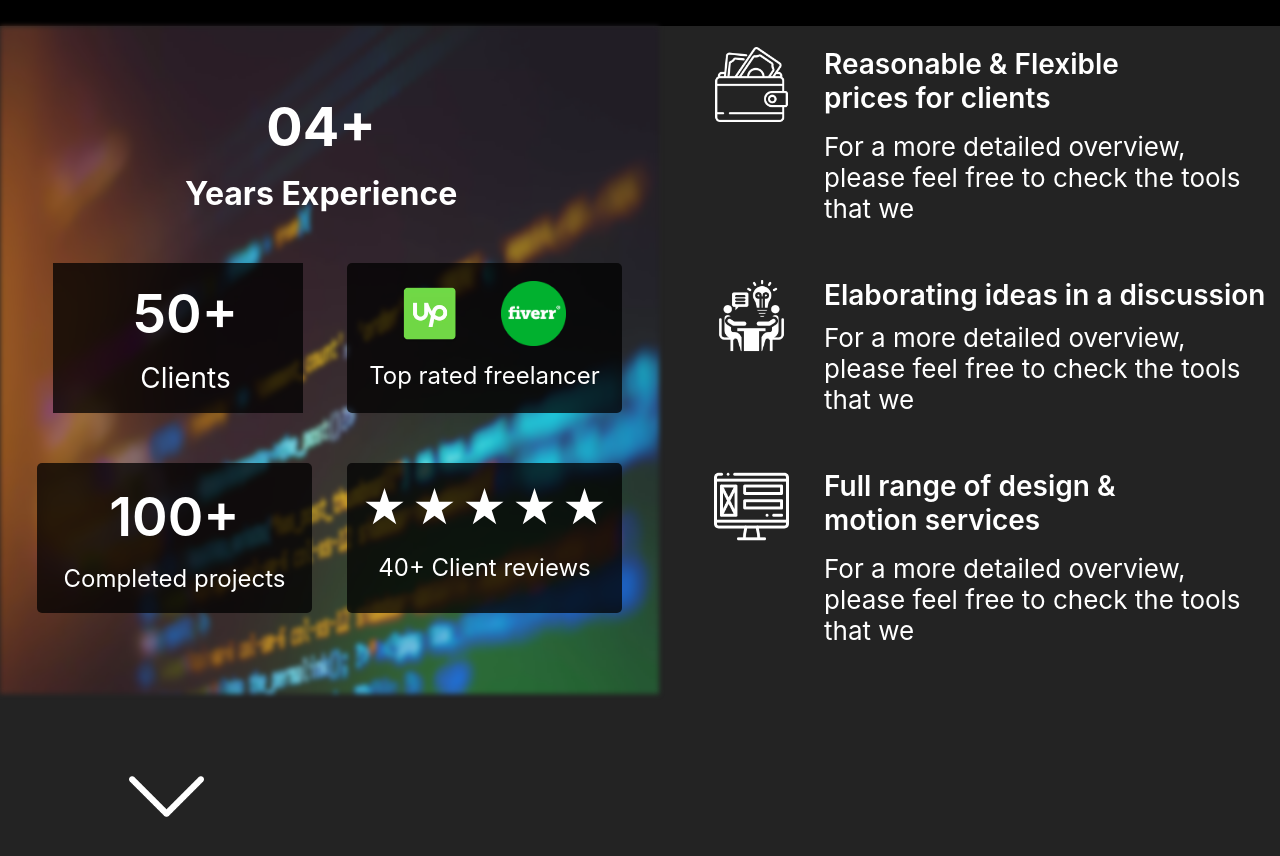
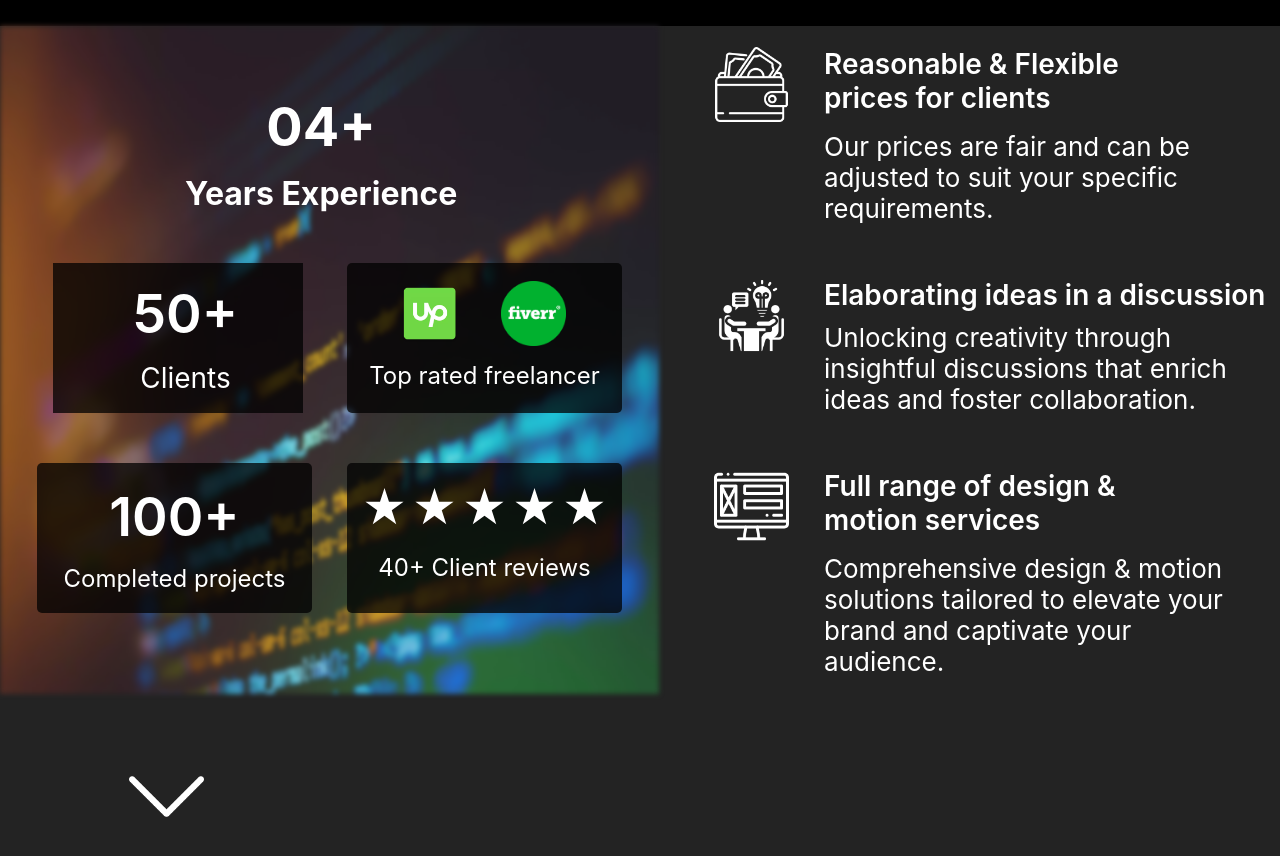
Before and after one commit to Calicanx/rabinty, a React (Vite) app: page / in a window 1280 px wide. Shown: the part 740-1596 px from the top of the page. Built offline with nearby package versions, Linux system fonts and the light colour scheme.

Commit message:
Update Portfolio.jsx

```diff
--- a/src/Portfolio.jsx
+++ b/src/Portfolio.jsx
@@ -95,8 +95,7 @@ export default function Portfolio () {
             </div>
 
             <div className="for-a-more-detailed-overview-please-feel-free-to-check-the-tools-that-we">
-              For a more detailed overview, please feel free to check the tools
-              that we
+              Our prices are fair and can be adjusted to suit your specific requirements.
             </div>
           </div>
         </div>
@@ -110,8 +109,7 @@ export default function Portfolio () {
             </div>
 
             <div className="for-a-more-detailed-overview-please-feel-free-to-check-the-tools-that-we">
-              For a more detailed overview, please feel free to check the tools
-              that we
+              Unlocking creativity through insightful discussions that enrich ideas and foster collaboration.
             </div>
           </div>
         </div>
@@ -125,8 +123,7 @@ export default function Portfolio () {
             </div>
 
             <div className="for-a-more-detailed-overview-please-feel-free-to-check-the-tools-that-we">
-              For a more detailed overview, please feel free to check the tools
-              that we
+              Comprehensive design & motion solutions tailored to elevate your brand and captivate your audience.
             </div>
           </div>
         </div>
```
